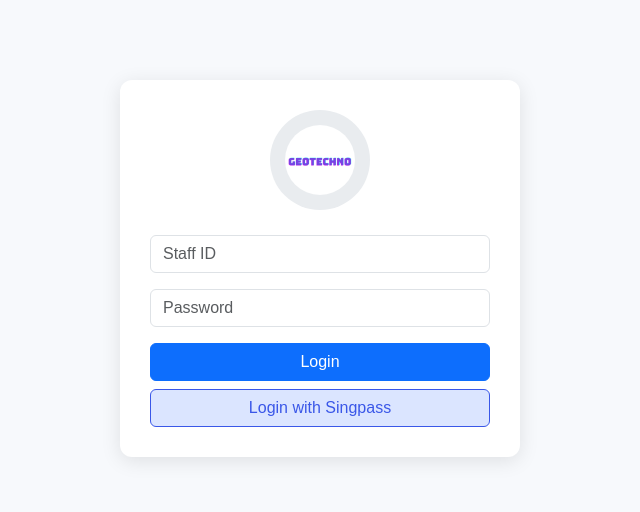
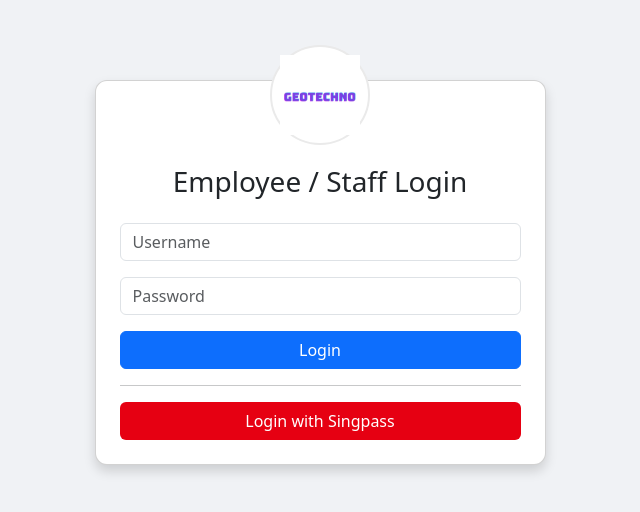
Before and after one commit to santosh-jai-krish/geotechno-guard-app, a Flask app: page / in a window 1280 px wide. Shown: the top 512 px of the page, without its empty margins (320-960 px from the left). Run offline with Flask 3, Linux system fonts and the light colour scheme.

Commit message:
Update login page design

```diff
--- a/app.py
+++ b/app.py
@@ -1,50 +1,49 @@
-from flask import Flask, render_template, request, redirect, url_for, session
+from flask import Flask, render_template, redirect, url_for, request, session
 from flask_sqlalchemy import SQLAlchemy
 import os
+import requests
+import json
 
 app = Flask(__name__)
-app.secret_key = "supersecretkey"
+app.secret_key = os.getenv("SECRET_KEY", "supersecretkey")
 
-# Database configuration
+# === SQLite Database ===
 basedir = os.path.abspath(os.path.dirname(__file__))
 app.config["SQLALCHEMY_DATABASE_URI"] = "sqlite:///" + os.path.join(basedir, "guard_system.db")
 app.config["SQLALCHEMY_TRACK_MODIFICATIONS"] = False
-
 db = SQLAlchemy(app)
 
-# User model
+# === Models ===
 class User(db.Model):
     id = db.Column(db.Integer, primary_key=True)
     username = db.Column(db.String(100), unique=True, nullable=False)
-    password = db.Column(db.String(100), nullable=False)
+    password = db.Column(db.String(100), nullable=True)
     role = db.Column(db.String(50), nullable=False)
 
-# Seed default users
+# === Seed Users ===
 def seed_users():
     default_users = [
         {"username": "masteradmin", "password": "master123", "role": "masteradmin"},
         {"username": "admin", "password": "admin123", "role": "admin"},
         {"username": "guard", "password": "guard123", "role": "guard"},
-        {"username": "hr", "password": "hr123", "role": "hr"}
     ]
     for user in default_users:
         if not User.query.filter_by(username=user["username"]).first():
             db.session.add(User(**user))
     db.session.commit()
 
-# Setup DB
 with app.app_context():
     db.create_all()
     seed_users()
 
-# Login route
+# === ROUTES ===
+
 @app.route("/", methods=["GET", "POST"])
 @app.route("/login", methods=["GET", "POST"])
 def login():
     if request.method == "POST":
         staff_id = request.form.get("username")
         password = request.form.get("password")
-
         user = User.query.filter_by(username=staff_id, password=password).first()
         if user:
             session["role"] = user.role
@@ -54,19 +53,20 @@ def login():
                 return redirect(url_for("admin_dashboard"))
             elif user.role == "guard":
                 return redirect(url_for("guard_dashboard"))
-            elif user.role == "hr":
-                return redirect(url_for("hr_dashboard"))
-        else:
-            return "Invalid credentials", 401
-
+        return "Invalid credentials", 401
     return render_template("login.html")
 
-# Dashboards
+@app.route("/logout")
+def logout():
+    session.clear()
+    return redirect(url_for("login"))
+
 @app.route("/masteradmin")
 def masteradmin_dashboard():
     if session.get("role") != "masteradmin":
         return "403 Forbidden", 403
-    return render_template("masteradmin_dashboard.html")
+    hr_users = User.query.filter_by(role="hr").all()
+    return render_template("masteradmin_dashboard.html", hr_users=hr_users)
 
 @app.route("/admin")
 def admin_dashboard():
@@ -86,11 +86,48 @@ def hr_dashboard():
         return "403 Forbidden", 403
     return render_template("hr_dashboard.html")
 
-# Logout
-@app.route("/logout")
-def logout():
-    session.clear()
-    return redirect(url_for("login"))
+# === Singpass QR Login Route ===
+@app.route("/singpass-login")
+def singpass_login():
+    auth_url = os.getenv("SINGPASS_LOGIN_URL")
+    client_id = os.getenv("CLIENT_ID")
+    redirect_uri = os.getenv("REDIRECT_URI")
+    scope = os.getenv("SCOPE", "openid")
+    return redirect(f"{auth_url}?client_id={client_id}&redirect_uri={redirect_uri}&scope={scope}&response_type=code")
 
+# === Singpass Callback Handler ===
+@app.route("/auth/callback")
+def singpass_callback():
+    code = request.args.get("code")
+    if not code:
+        return "Error: No code in callback.", 400
+
+    # Exchange code for access token
+    token_url = os.getenv("TOKEN_URL")
+    client_id = os.getenv("CLIENT_ID")
+    redirect_uri = os.getenv("REDIRECT_URI")
+
+    payload = {
+        "grant_type": "authorization_code",
+        "code": code,
+        "redirect_uri": redirect_uri,
+        "client_id": client_id
+    }
+
+    headers = {"Content-Type": "application/x-www-form-urlencoded"}
+
+    response = requests.post(token_url, data=payload, headers=headers)
+    if response.status_code != 200:
+        return f"Failed to retrieve token: {response.text}", 400
+
+    token_data = response.json()
+    id_token = token_data.get("id_token", "")
+
+    # (Optional: Validate token using JWKS - skipped for simplicity here)
+    # Set session
+    session["role"] = "hr"  # or use real mapping from id_token
+    return redirect(url_for("hr_dashboard"))
+
+# === Run App ===
 if __name__ == "__main__":
-    app.run(debug=True, port=3000)
+    app.run(debug=True)
--- a/templates/login.html
+++ b/templates/login.html
@@ -2,64 +2,73 @@
 <html lang="en">
 <head>
     <meta charset="UTF-8">
-    <title>Geotechno Guard Login</title>
-    <link rel="stylesheet" href="https://cdn.jsdelivr.net/npm/bootstrap@5.3.0/dist/css/bootstrap.min.css">
+    <title>GeoTechno Guard Login</title>
+    <link href="https://cdn.jsdelivr.net/npm/bootstrap@5.3.0/dist/css/bootstrap.min.css" rel="stylesheet">
     <style>
         body {
-            background-color: #f7f9fc;
-            font-family: Arial, sans-serif;
+            background-color: #f0f2f5;
         }
         .login-container {
-            max-width: 400px;
-            margin: 80px auto;
-            padding: 30px;
-            background-color: #fff;
+            margin-top: 80px;
+        }
+        .card {
             border-radius: 12px;
-            box-shadow: 0 4px 20px rgba(0, 0, 0, 0.1);
+            box-shadow: 0 6px 12px rgba(0, 0, 0, 0.15);
         }
         .logo-circle {
             width: 100px;
             height: 100px;
-            background-color: #e9ecef;
+            background-color: #ffffff;
             border-radius: 50%;
-            margin: 0 auto 25px;
+            margin: -60px auto 20px;
             display: flex;
             align-items: center;
             justify-content: center;
+            border: 2px solid #eaeaea;
         }
         .logo-circle img {
-            width: 70px;
-            height: 70px;
+            width: 80px;
+            height: 80px;
             object-fit: contain;
-            border-radius: 50%;
         }
-        .singpass-btn {
-            display: block;
-            width: 100%;
-            margin-top: 20px;
-            background-color: #dbe5ff;
-            border: 1px solid #3a57e8;
-            color: #3a57e8;
+        .btn-singpass {
+            background-color: #e60012;
+            color: white;
+        }
+        .btn-singpass:hover {
+            background-color: #c0000f;
         }
     </style>
 </head>
 <body>
-
-<div class="login-container text-center">
+    <div class="container login-container">
+        <div class="row justify-content-center">
+            <div class="col-md-5">
+                <div class="card p-4">
                     <div class="logo-circle">
-        <img src="{{ url_for('static', filename='images/GEOTCHNO.png') }}" alt="GEOTCHNO Logo">
+                        <img src="{{ url_for('static', filename='images/GEOTCHNO.png') }}" alt="Logo">
                     </div>
-    <form method="POST">
+                    <h3 class="text-center mb-4">Employee / Staff Login</h3>
+                    <form method="POST" action="/login">
                         <div class="mb-3">
-            <input type="text" class="form-control" name="username" placeholder="Staff ID" required>
+                            <input type="text" name="username" class="form-control" placeholder="Username" required>
                         </div>
                         <div class="mb-3">
-            <input type="password" class="form-control" name="password" placeholder="Password" required>
+                            <input type="password" name="password" class="form-control" placeholder="Password" required>
                         </div>
                         <button type="submit" class="btn btn-primary w-100">Login</button>
-        <button type="button" class="btn singpass-btn mt-2">Login with Singpass</button>
+                    </form>
+                    <hr>
+                    <div class="text-center">
+                        <form action="/singpass-login" method="get">
+                            <button class="btn btn-singpass w-100" type="submit">
+                                Login with Singpass
+                            </button>
                         </form>
                     </div>
-
+                </div>
+            </div>
+        </div>
+    </div>
 </body>
 </html>
```
Also changed, not shown: 1 other file. Lines whose indentation alone changed are shown as unchanged.
